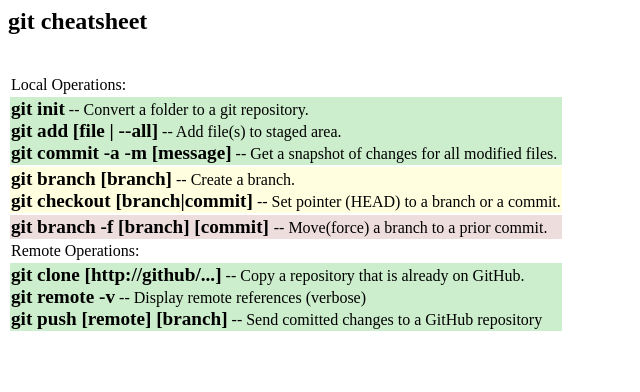
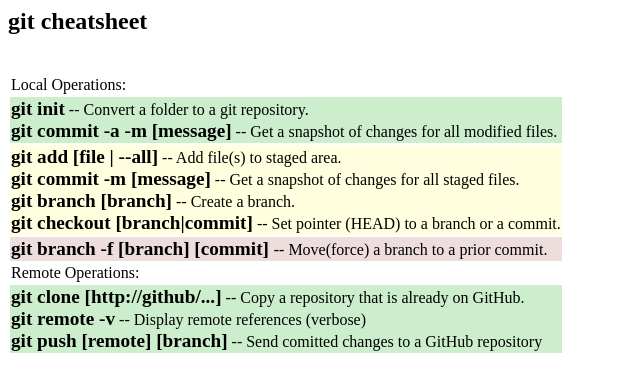
Before and after one commit to tomsden/gitflub, a plain HTML site: page cheatsheet7.html in a window 1280 px wide. Shown: the whole page, without its empty margins (0-640 px from the left). Drawn offline with Linux system fonts and the light colour scheme.

Commit message:
added to cheatsheet7.html

```diff
--- a/cheatsheet7.html
+++ b/cheatsheet7.html
@@ -9,13 +9,15 @@
 <TR><TD BGCOLOR="CCEECC"> <!--lightgreen-->
 <BIG><B> git init</B></BIG>
    -- Convert a folder to a git repository.<BR>
-<BIG><B> git add [file | --all]</B></BIG>
-   -- Add file(s) to staged area.<BR>
 <BIG><B> git commit -a -m [message]</B></BIG>
    -- Get a snapshot of changes for all modified files.<BR>
 </TD></TR>
 
 <TR><TD BGCOLOR="FFFFE0"> <!--lightyellow-->
+<BIG><B> git add [file | --all]</B></BIG>
+   -- Add file(s) to staged area.<BR>
+<BIG><B> git commit -m [message]</B></BIG>
+   -- Get a snapshot of changes for all staged files.<BR>
 <BIG><B> git branch [branch]</B></BIG>
    -- Create a branch.<BR>
 <BIG><B> git checkout [branch|commit]</B></BIG>
```
